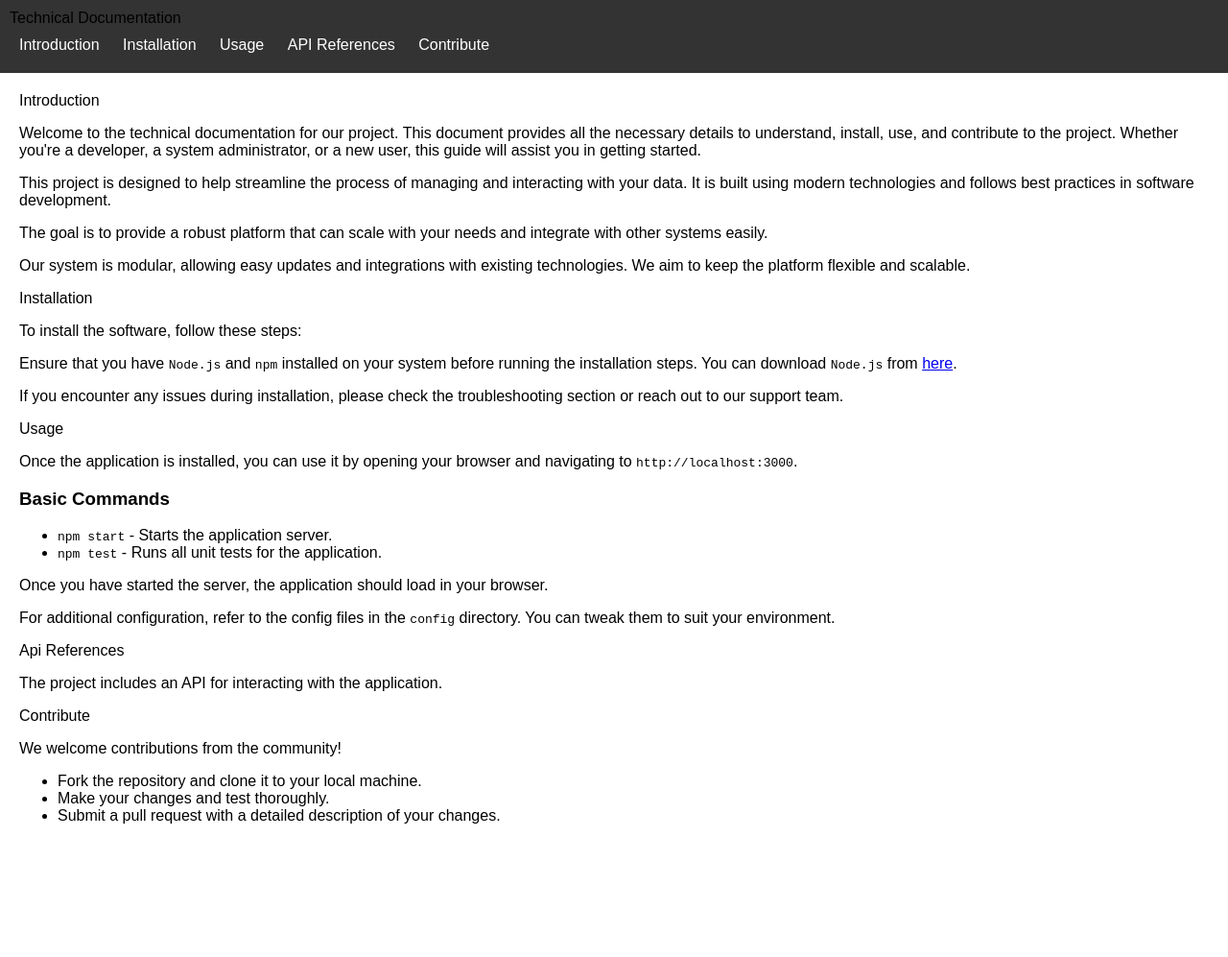
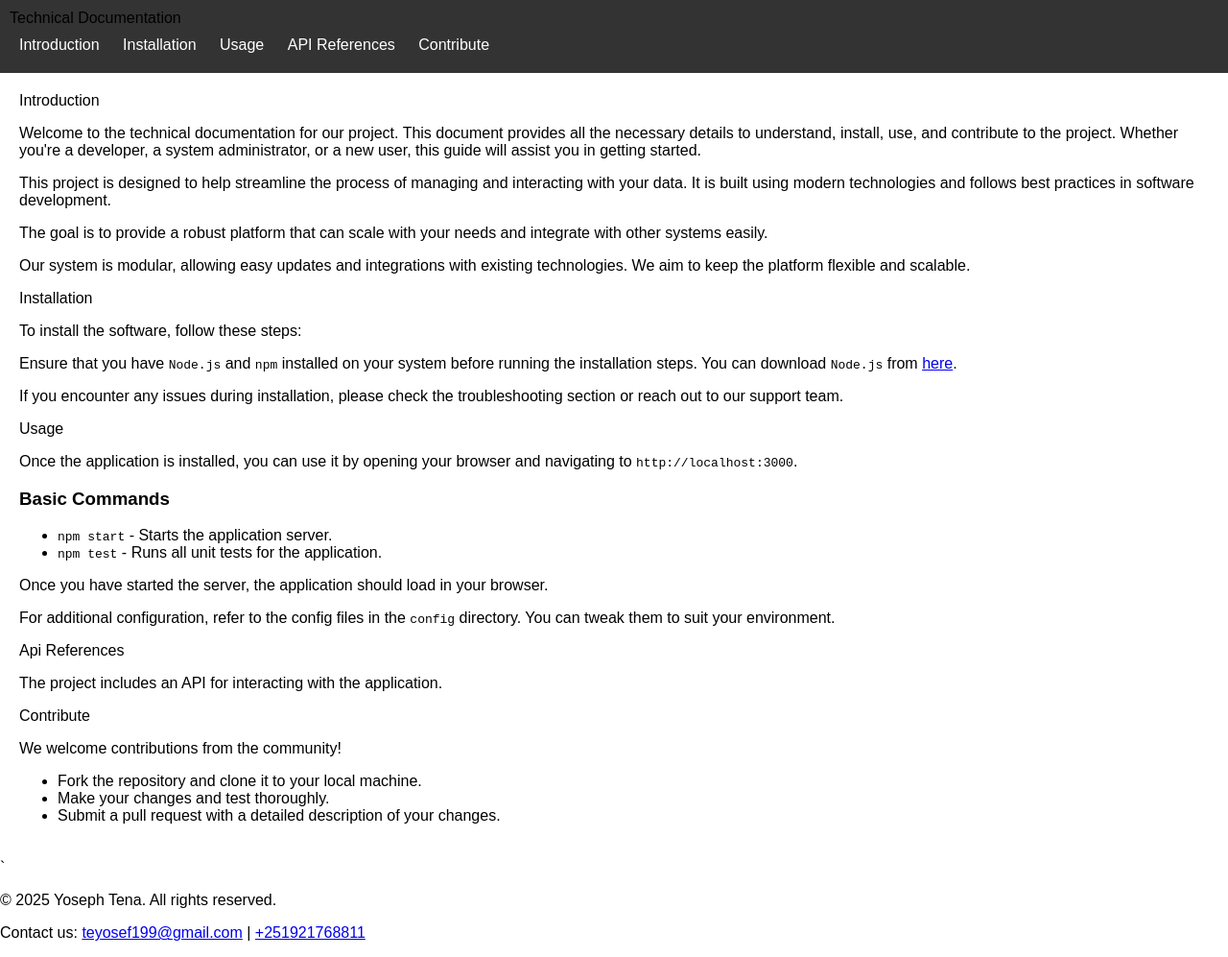
Before and after one commit to 2022-Yoseph/FreeCodeCamp-Solutions-Technical-Documentation-Page, a plain HTML site: page index.html in a window 1280 px wide. Shown: the whole page at 96% size. Before the commit the page ends 895 px from the top, so only its background shows below. Drawn offline with Linux system fonts and the light colour scheme.

Commit message:
Update index.html

```diff
--- a/index.html
+++ b/index.html
@@ -67,6 +67,13 @@
         </ul>
    </section>
 
-   </main>
+   </main>`
+   <footer id="footer">
+    <p>&copy; 2025 Yoseph Tena. All rights reserved.</p>
+    <p>Contact us:
+        <a href="mailto:teyosef199@gmail.com">teyosef199@gmail.com</a> |
+        <a href="tel:+251921768811">+251921768811</a>
+      </p>
+ </footer>
   </body>
     </html>
```
